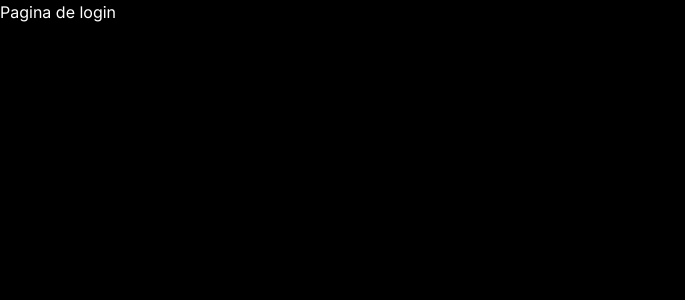
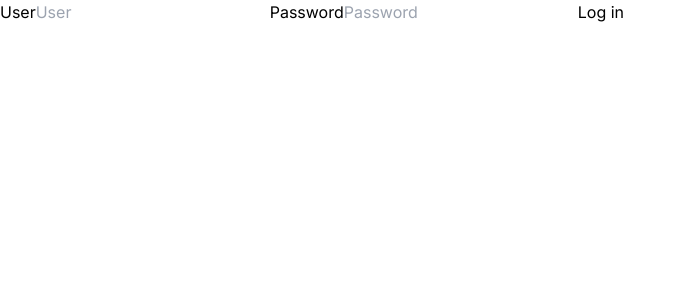
Before and after one commit to IgorGrieder/Library, a Next.js app in the folder library/: page /signIn in a window 1280 px wide. Shown: the top 300 px of the page, without its empty margins (0-685 px from the left). Built offline with nearby package versions, Linux system fonts and the light colour scheme.

Commit message:
Changing the UserContext to persist in all the application

```diff
--- a/library/src/app/layout.tsx
+++ b/library/src/app/layout.tsx
@@ -1,6 +1,7 @@
 import type { Metadata } from 'next';
 import { Inter } from 'next/font/google';
 import './globals.css';
+import UserContext from '@/context/userContext';
 
 const inter = Inter({ subsets: ['latin'] });
 
@@ -16,7 +17,9 @@ export default function RootLayout({
 }>) {
   return (
     <html lang="en">
-      <body className={inter.className}>{children}</body>
+      <body className={inter.className}>
+        <UserContext>{children}</UserContext>
+      </body>
     </html>
   );
 }
--- a/library/src/app/page.tsx
+++ b/library/src/app/page.tsx
@@ -1,12 +1,9 @@
 import Header from '@/components/header';
-import UserContext from '@/context/userContext';
 
 export default function Home() {
   return (
     <div className="min-h-screen bg-white">
-      <UserContext>
-        <Header></Header>
-      </UserContext>
+      <Header></Header>
     </div>
   );
 }
--- a/library/src/app/signIn/page.tsx
+++ b/library/src/app/signIn/page.tsx
@@ -1,6 +1,49 @@
+'use client';
+import { userCtx } from '@/context/userContext';
+import { useRouter } from 'next/navigation';
+import { FormEvent, useContext, useState } from 'react';
+
 const SignIn = () => {
+  const [userInput, setUserInput] = useState(''); // State variable to control the user
+  const [passwordInput, setPasswordInput] = useState(''); // State variable to control the password
+  const userContext = useContext(userCtx); // Importing the user context
+  const router = useRouter(); // Creating an instance of router
+
+  // Function to handle the submit process on the form
+  const handleFormSubmit = (e: FormEvent<HTMLFormElement>) => {
+    e.preventDefault();
+    if (userInput !== '' && passwordInput !== '') {
+      userContext?.setUser({
+        name: 'Igor',
+        age: 20,
+        region: 'BR',
+      });
+      router.replace('/');
+    }
+  };
+
   return (
-    <div className="text-white bg-black min-h-screen">Pagina de login</div>
+    <div className="text-black bg-white h-screen">
+      <form onSubmit={handleFormSubmit}>
+        <label>
+          <span>User</span>
+          <input
+            type="text"
+            placeholder="User"
+            onChange={(e) => setUserInput(e.target.value)}
+          />
+        </label>
+        <label>
+          <span>Password</span>
+          <input
+            type="password"
+            placeholder="Password"
+            onChange={(e) => setPasswordInput(e.target.value)}
+          />
+        </label>
+        <button>Log in</button>
+      </form>
+    </div>
   );
 };
 
--- a/library/src/components/header.tsx
+++ b/library/src/components/header.tsx
@@ -12,8 +12,13 @@ const Header = () => {
     router.push('/signIn');
   };
 
+  const seeUser = () => {
+    console.log(userContext?.user);
+  };
+
   return (
     <div className="bg-green-700 text-white flex items-center px-10 py-8 justify-center">
+      <button onClick={seeUser}>See user</button>
       <h1 className="text-center font-Barlow text-3xl">
         Welcome to <br /> Grieder`s Library
       </h1>
```
